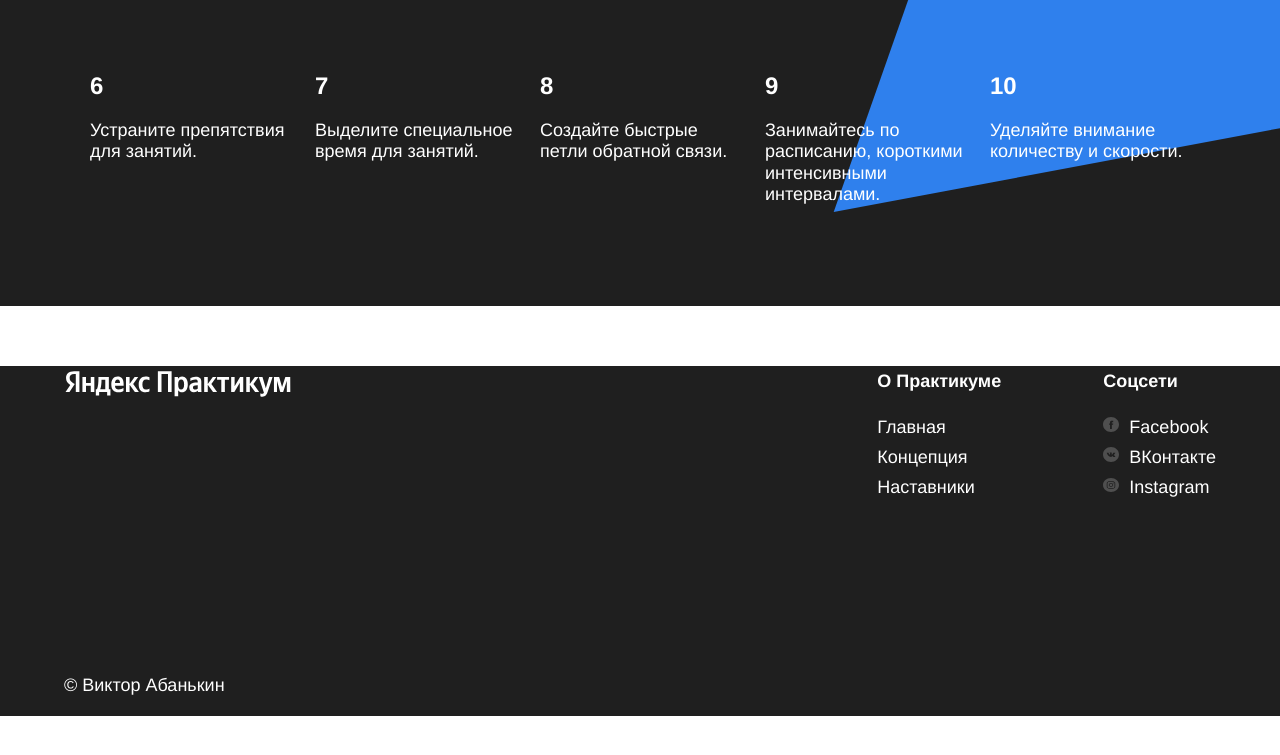
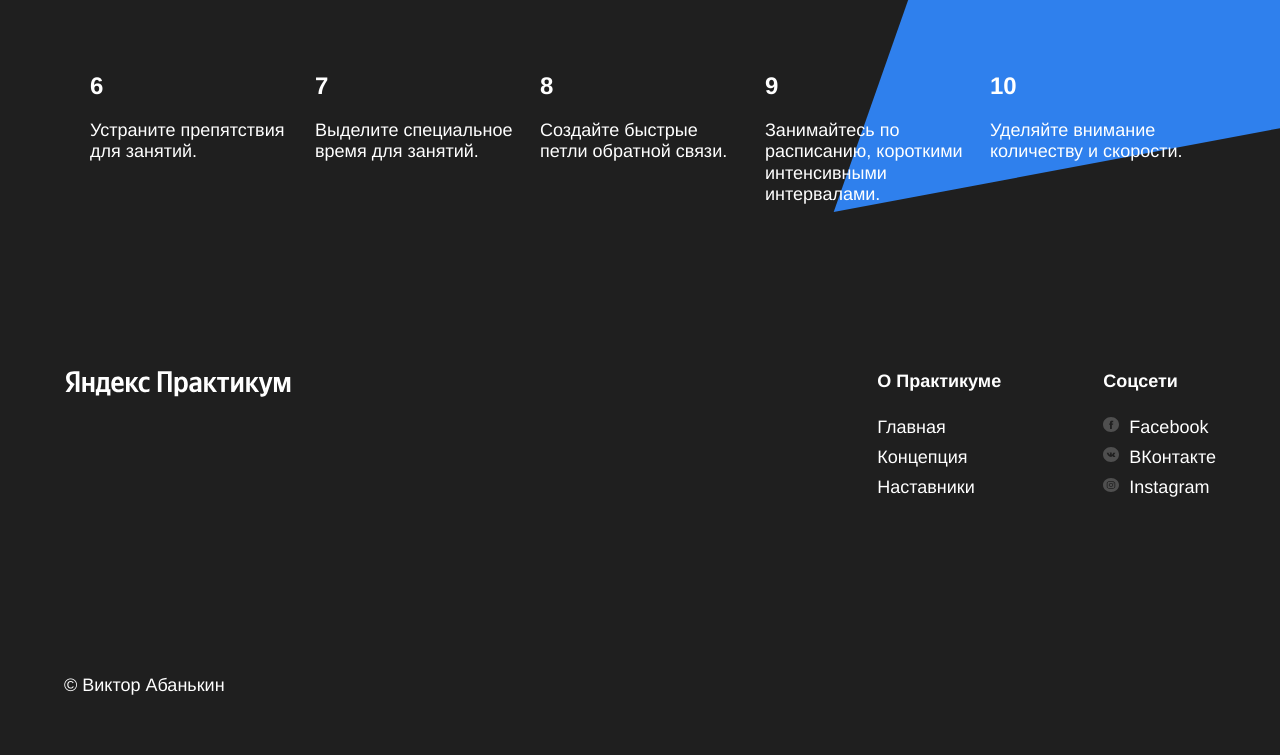
Before and after one commit to masya728m/marinas-project, a plain HTML site: page index.html in a window 1280 px wide. Shown: the part 3340-4095 px from the top of the page. Drawn offline with Linux system fonts and the light colour scheme.

Commit message:
исправлены недочеты

```diff
--- a/styles/style.css
+++ b/styles/style.css
@@ -201,7 +201,7 @@
 
 .feynman__title {
   margin: 100px auto;
-  padding: 0;
+  padding: 100px 0 0;
   text-align: center;
   line-height: 1.15;
   font-size: 120px;
@@ -305,10 +305,11 @@
 .footer__columns {
   width: 90%;
   display: flex;
-  margin: 60px auto 40px;
+  margin: auto;
+  padding-top: 60px;
+  padding-bottom: 40px;
   justify-content: space-between;
   min-height: 350px;
-
 }
 
 .footer__column_content_copyright {
```
Also changed, not shown: 1 other file.
